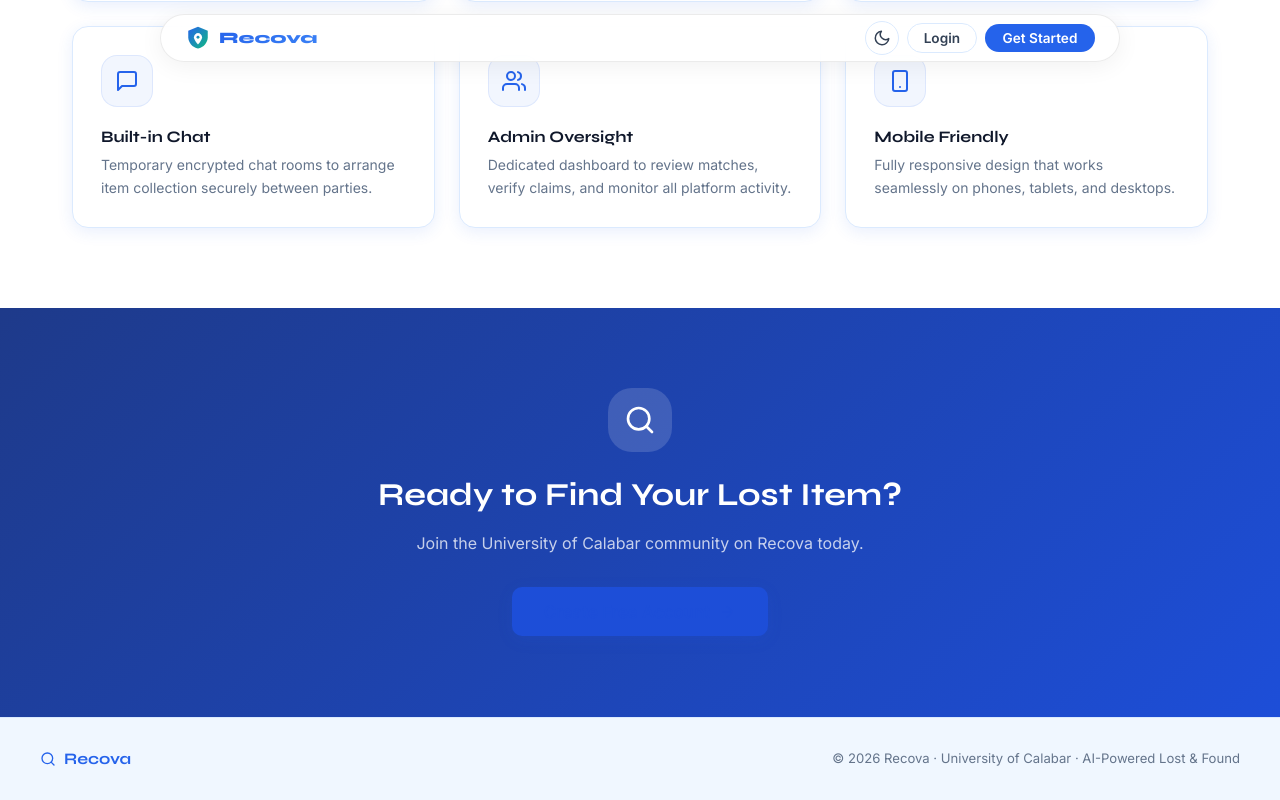
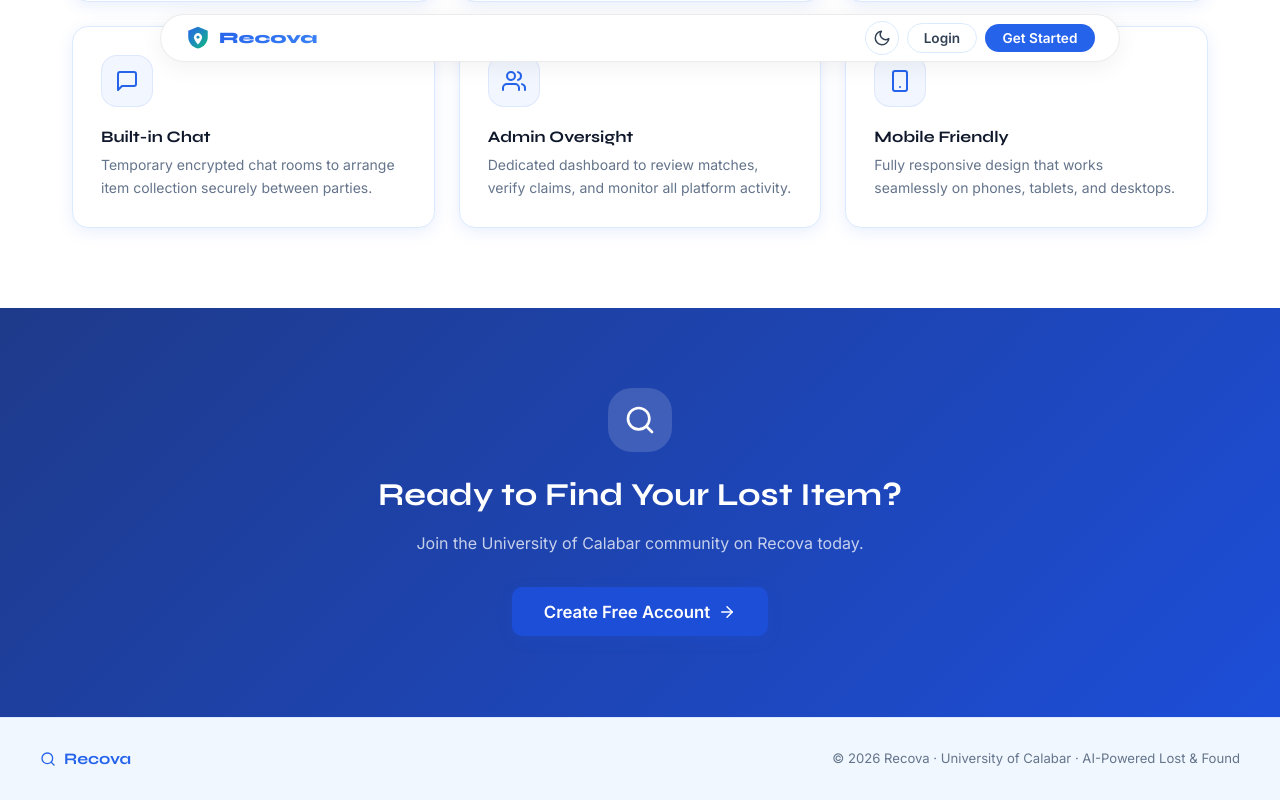
Before and after one commit to XHris2005/campus-lost-found, a React app in the folder frontend/: page / in a window 1280 px wide. In both pictures the pointer is over the button "Create Free Account". Shown: the part 1893-2693 px from the top of the page. Built offline with nearby package versions, Linux system fonts and the light colour scheme; no server answers; the HTML template or start-up script is replaced by a standard one.

Commit message:
changed CtA background color

```diff
--- a/frontend/src/pages/Home/Home.css
+++ b/frontend/src/pages/Home/Home.css
@@ -450,7 +450,7 @@
 }
 
 [data-theme='dark'] .cta {
-  background: linear-gradient(135deg, #064e3b, #065f46);
+  background: linear-gradient(135deg, #274694, #3D6AE0);
 }
 
 .cta-icon {
@@ -481,7 +481,7 @@
 
 .cta .btn-primary:hover {
   background: rgba(255, 255, 255, 0.92);
-  color: #1d4ed8;
+  color: #fff;
   transform: translateY(-2px);
 }
 
```
